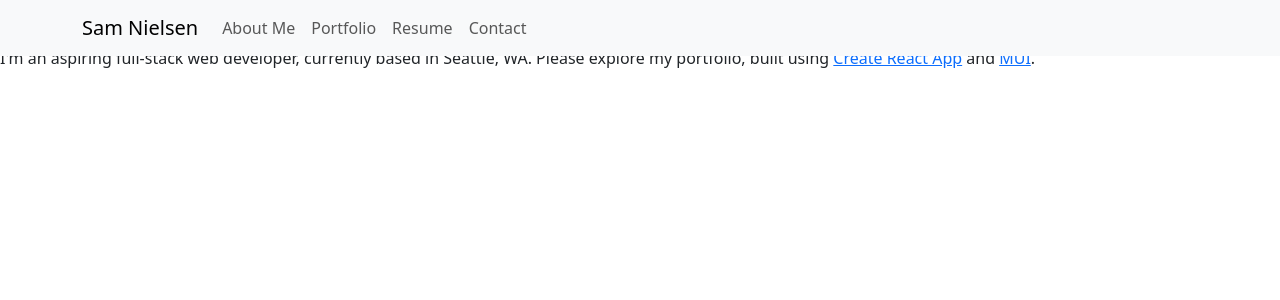
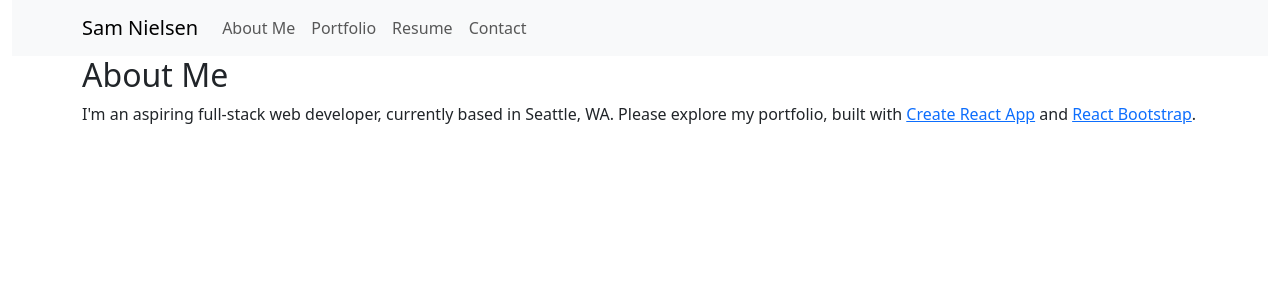
Before and after one commit to sammn721/sammn721.github.io, a React (Create React App) app: page / in a window 1280 px wide. Shown: the top 300 px of the page. Built offline with nearby package versions, Linux system fonts and the light colour scheme.

Commit message:
component reorg

```diff
--- a/public/index.html
+++ b/public/index.html
@@ -40,5 +40,4 @@
       To create a production bundle, use `npm run build` or `yarn build`.
     -->
   </body>
-  <script src="https://platform.linkedin.com/badges/js/profile.js" async defer type="text/javascript"></script>
 </html>
--- a/src/App.css
+++ b/src/App.css
@@ -13,7 +13,7 @@
   }
 }
 
-.App-header {
+/* .App-header {
   background-color: #282c34;
   min-height: 100vh;
   display: flex;
@@ -22,7 +22,7 @@
   justify-content: center;
   font-size: calc(10px + 2vmin);
   color: white;
-}
+} */
 
 .App-link {
   color: #61dafb;
--- a/src/App.js
+++ b/src/App.js
@@ -1,9 +1,9 @@
 import './App.css';
-import PageDisplay from './components/PageDisplay';
+import UI from './components/UI';
 
 function App() {
   return (
-    <PageDisplay />
+    <UI/>
   )
 }
 
--- a/src/components/Navigation.js
+++ b/src/components/Navigation.js
@@ -1,22 +1,23 @@
-import { Container, Nav, Navbar, NavDropdown } from "react-bootstrap";
-import AboutMe from "./pages/AboutMe";
-
+import { Container, Nav, Navbar } from "react-bootstrap";
 
 export default function Navigation({ currentPage, handlePageChange }) {
 
     return (
-        <>
-            <Navbar bg="light" expand="lg" fixed="top">
+        <div>
+            <Navbar bg="light" expand="lg">
                 <Container>
-                    <Navbar.Brand href="#AboutMe">Sam Nielsen</Navbar.Brand>
-                        <Nav className="me-auto flex-row">
+                    <Navbar.Brand href="#AboutMe" onClick={() => handlePageChange('AboutMe')}>Sam Nielsen</Navbar.Brand>
+                    <Navbar.Toggle aria-controls="basic-navbar-nav" />
+                    <Navbar.Collapse id="basic-navbar-nav">
+                        <Nav className="me-auto">
                             <Nav.Link href="#AboutMe" onClick={() => handlePageChange('AboutMe')}>About Me</Nav.Link>
                             <Nav.Link href="#Portfolio" onClick={() => handlePageChange('Portfolio')}>Portfolio</Nav.Link>
                             <Nav.Link href="#Resume" onClick={() => handlePageChange('Resume')}>Resume</Nav.Link>
                             <Nav.Link href="#Contact" onClick={() => handlePageChange('Contact')}>Contact</Nav.Link>
                         </Nav>
+                    </Navbar.Collapse>
                 </Container>
             </Navbar>
-        </>
+        </div>
     )
 }
--- a/src/components/PageDisplay.js
+++ b/src/components/UI.js
@@ -1,5 +1,4 @@
 import { useState } from "react"
-import Navigation from "./Navigation"
 import AboutMe from "./pages/AboutMe"
 import { Portfolio } from "./pages/Portfolio"
 import { Contact } from "./pages/Contact"
@@ -7,7 +6,7 @@ import { Resume } from "./pages/Resume"
 import Header from "./Header"
 import Footer from "./Footer"
 
-export default function PageDisplay() {
+export default function UI() {
     const [currentPage, setCurrentPage] = useState('AboutMe');
     const renderPage = () => {
         if (currentPage === 'AboutMe') {
--- a/src/components/pages/AboutMe.js
+++ b/src/components/pages/AboutMe.js
@@ -1,13 +1,14 @@
+import { Container } from "react-bootstrap"
 import Footer from "../Footer"
 import Header from "../Header"
 
 export default function AboutMe(){
     return (
             <div>
-                <Header />
+                <Container >
                     <h2>About Me</h2>
-                    <p>I'm an aspiring full-stack web developer, currently based in Seattle, WA. Please explore my portfolio, built using <a href="https://create-react-app.dev/">Create React App</a> and <a href="https://mui.com/">MUI</a>.</p>
-                <Footer />
+                    <p>I'm an aspiring full-stack web developer, currently based in Seattle, WA. Please explore my portfolio, built with <a href="https://create-react-app.dev/">Create React App</a> and <a href="https://react-bootstrap.github.io/">React Bootstrap</a>.</p>
+                </Container>
             </div>
     )
 }
--- a/src/index.js
+++ b/src/index.js
@@ -1,6 +1,6 @@
 import * as React from 'react';
 import ReactDOM from 'react-dom';
-import './index.css';
+// import './index.css';
 import App from './App';
 import reportWebVitals from './reportWebVitals';
 import 'bootstrap/dist/css/bootstrap.min.css';
```
Also changed, not shown: 1 other file (tests, documents, lock files or other folders).
